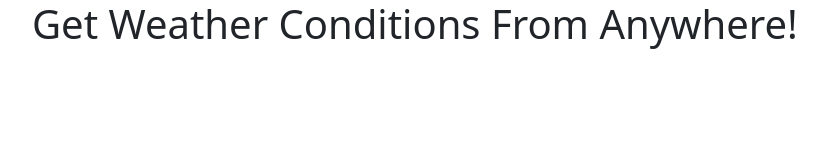
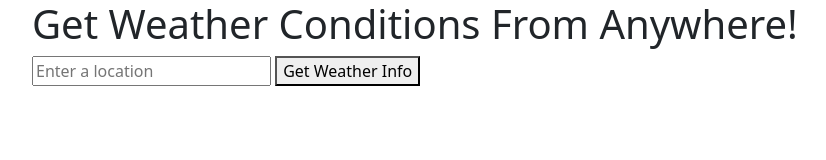
Before and after one commit to Akinjaiye/APIweather, a website built with webpack: page src/index.html in a window 1280 px wide. Shown: the whole page, without its empty margins (50-876 px from the left). Built offline with nearby package versions, Linux system fonts and the light colour scheme.

Commit message:
add class weath to index.html

```diff
--- a/src/index.html
+++ b/src/index.html
@@ -11,6 +11,10 @@
 
     <div class="container">
         <h1>Get Weather Conditions From Anywhere!</h1>
+        <div class="weath">
+            <input type="text" id="location" placeholder="Enter a location">
+            <button class="btn-success" id="weatherLocation">Get Weather Info</button>
+        </div>
     </div>
 
 </body>
```
